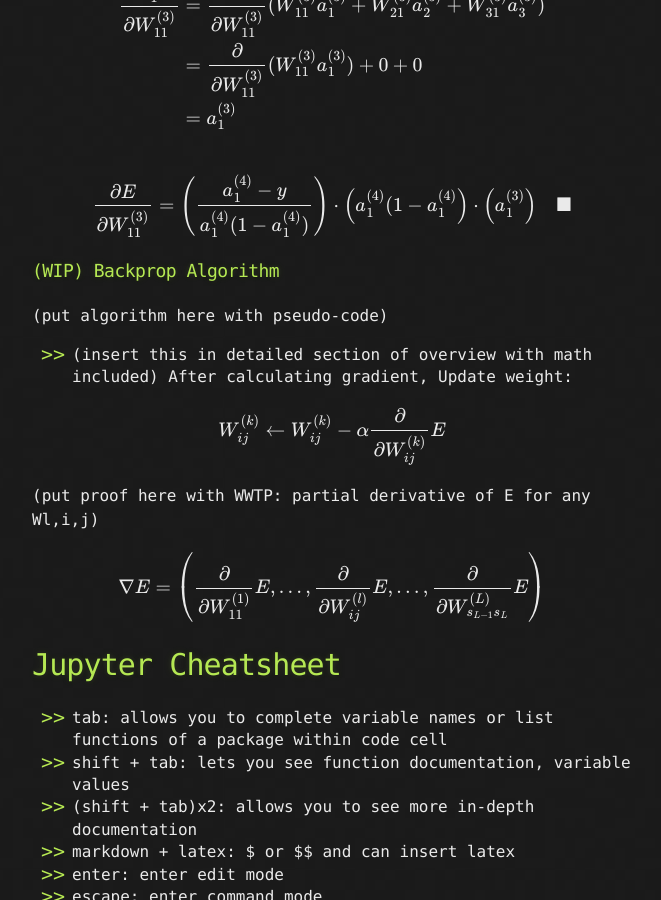
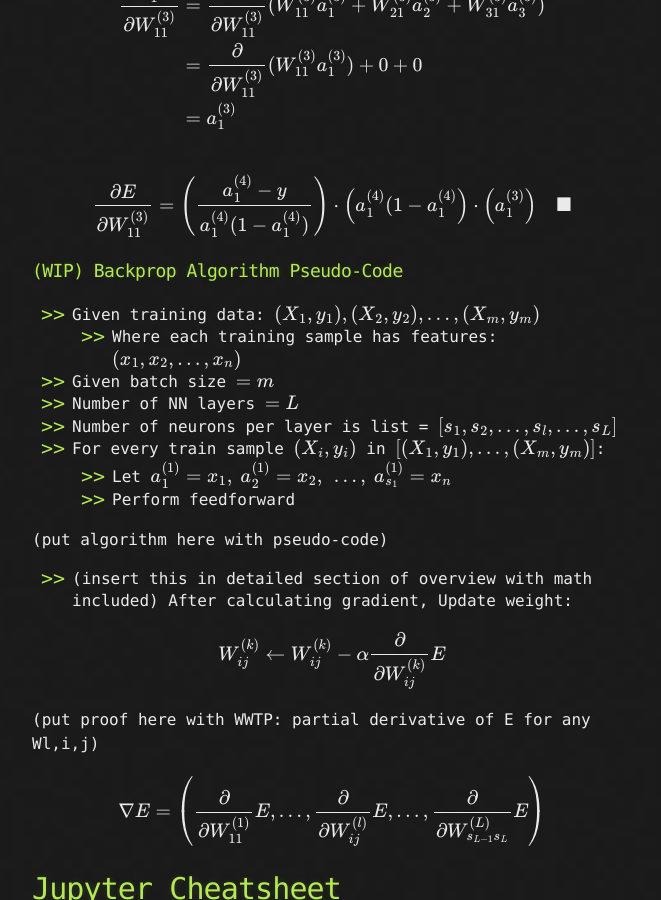
Before and after one commit to LivingProgram/ml-notes, a Jekyll site: the page built from index.md, in a window 1280 px wide and 900 px high, scrolled down 14559 px. Shown: the whole window, without its empty margins (308-969 px from the left). Built offline with Jekyll 4.4.1, drawn with Linux system fonts in a browser that asks for light colours; our own code applies the rules of GitHub Pages for plain Markdown files; formulas are drawn with MathJax 3; the repository's description, which GitHub fills in, is left out.

Commit message:
update notes

```diff
--- a/index.md
+++ b/index.md
@@ -443,7 +443,16 @@ $$
 \frac{\partial E}{\partial W_{11}^{(3)}} = \left(\frac{a_1^{(4)}-y}{a_1^{(4)}(1-a_1^{(4)})}\right) \cdot \left(a_1^{(4)}(1-a_1^{(4)}\right) \cdot \left( a_1^{(3)}\right) \ \ \ \ \blacksquare\\\\
 $$
 
-### (WIP) Backprop Algorithm
+### (WIP) Backprop Algorithm Pseudo-Code
+- Given training data: $$(X_1,y_1),(X_2,y_2),\ldots,(X_m,y_m)$$
+  - Where each training sample has features: $$(x_1,x_2,\ldots,x_n)$$
+- Given batch size $$= m$$
+- Number of NN layers $$= L$$
+- Number of neurons per layer is list = $$[s_1,s_2,\ldots,s_l,\ldots,s_L]$$
+- For every train sample $$(X_i,y_i)$$ in $$[(X_1,y_1),\ldots,(X_m,y_m)]$$:
+  - Let $$a_1^{(1)}=x_1,\ a_2^{(1)}=x_2,\ \ldots,\ a_{s_1}^{(1)}=x_n$$
+  - Perform feedforward
+
 (put algorithm here with pseudo-code)
 
 - (insert this in detailed section of overview with math included) After calculating gradient, Update weight:
```
